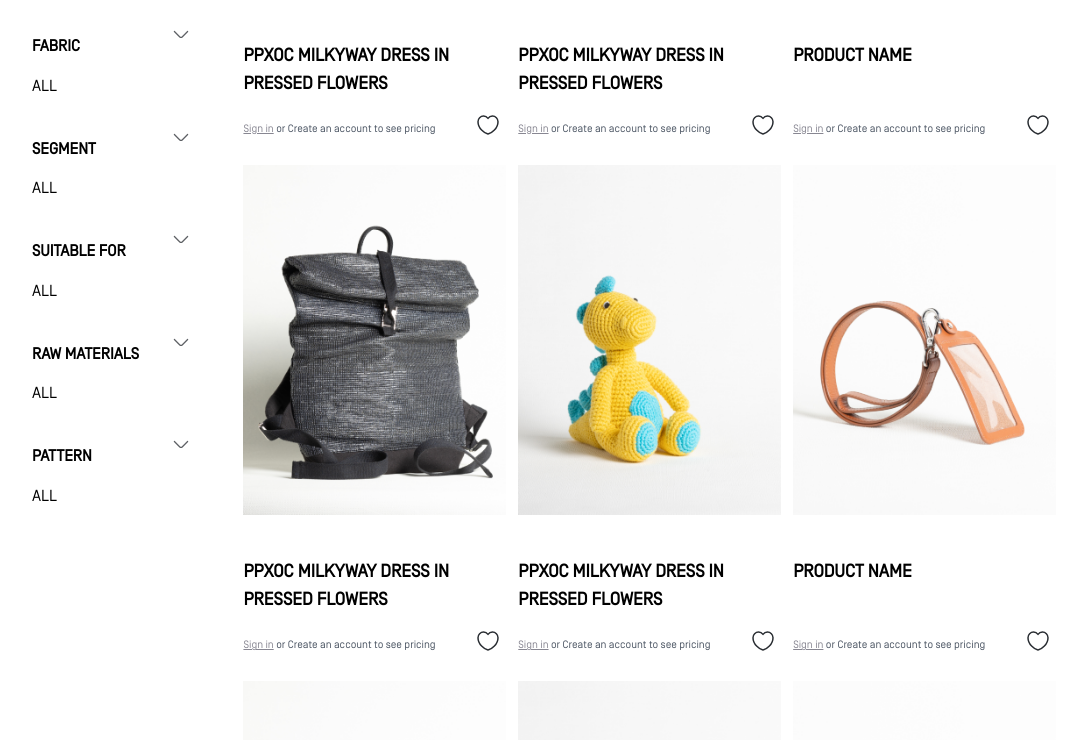
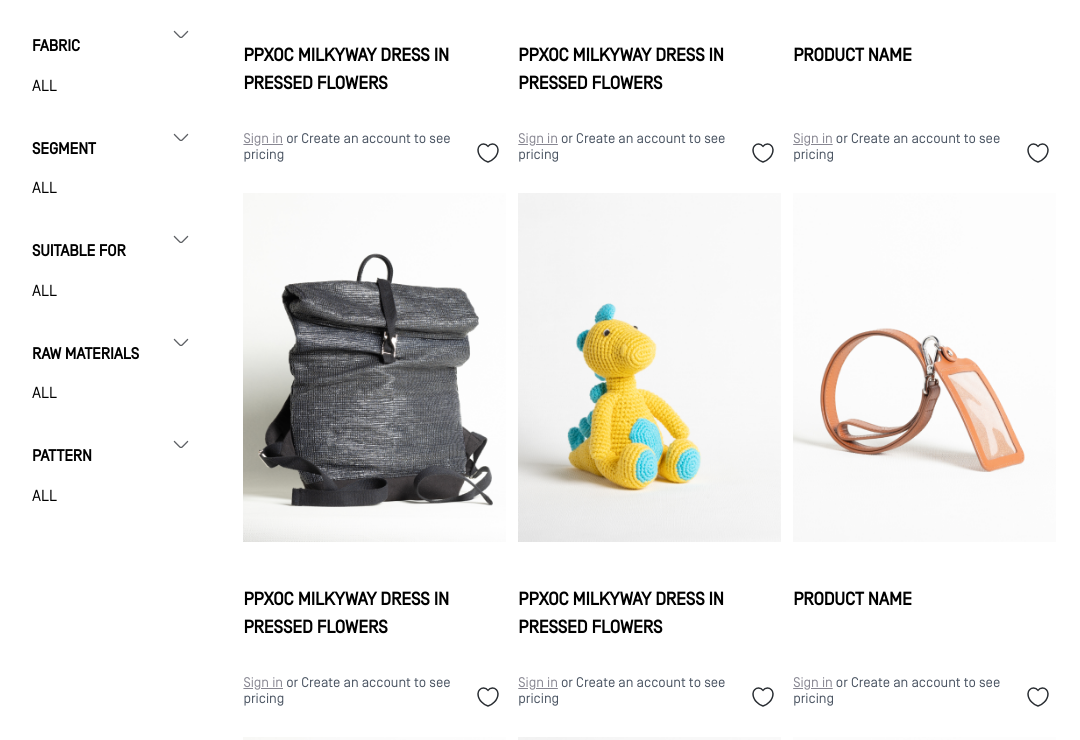
Before and after one commit to MahipatBriotechno/appscrip-briotechno-css, a Next.js app: page / in a window 1280 px wide. Shown: the part 1034-1774 px from the top of the page, without its empty margins (96-1176 px from the left). Built offline with nearby package versions, Linux system fonts and the light colour scheme.

Commit message:
font size changes

```diff
--- a/src/app/components/productCard/Product.css
+++ b/src/app/components/productCard/Product.css
@@ -71,9 +71,9 @@
   text-transform: uppercase;
 }
 .product-text {
+  font-size: 14px;
   font-weight: 400;
   color: #4b5563;
-  color: 10px;
 }
 .underline{
   color: #888792;
```
